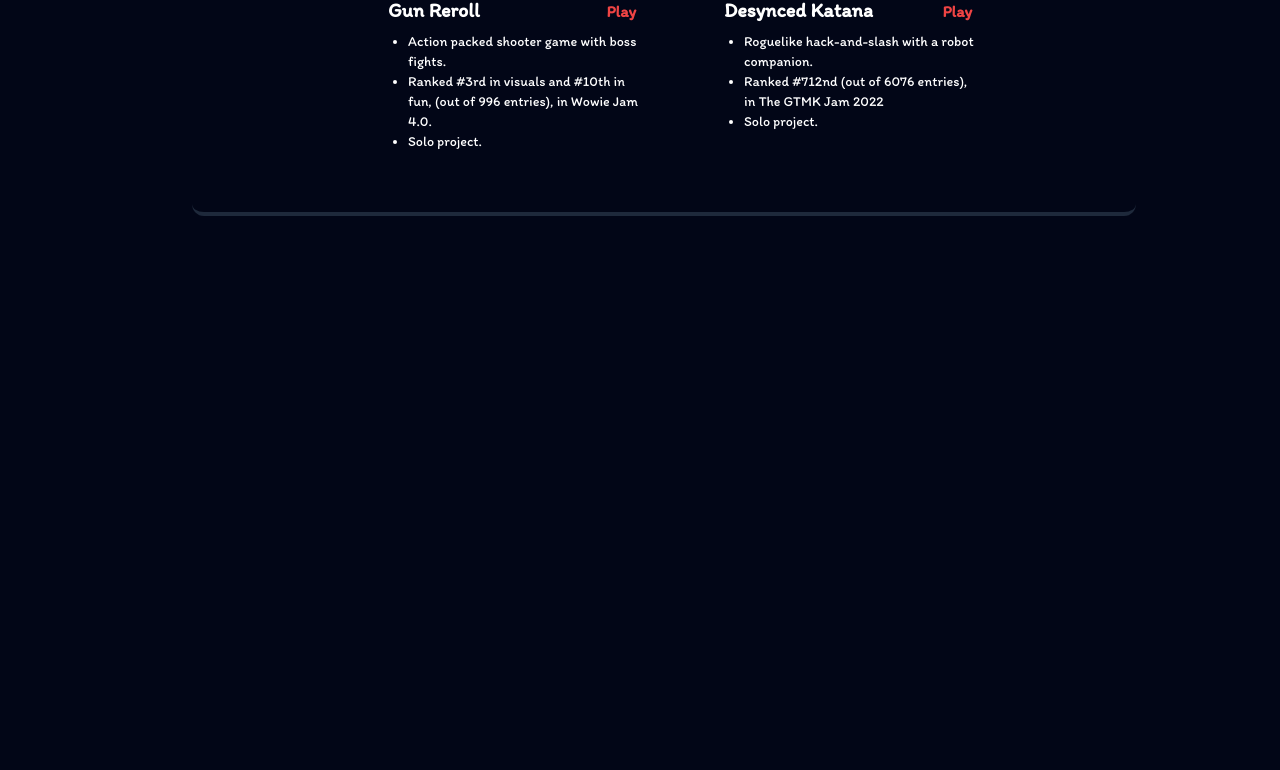
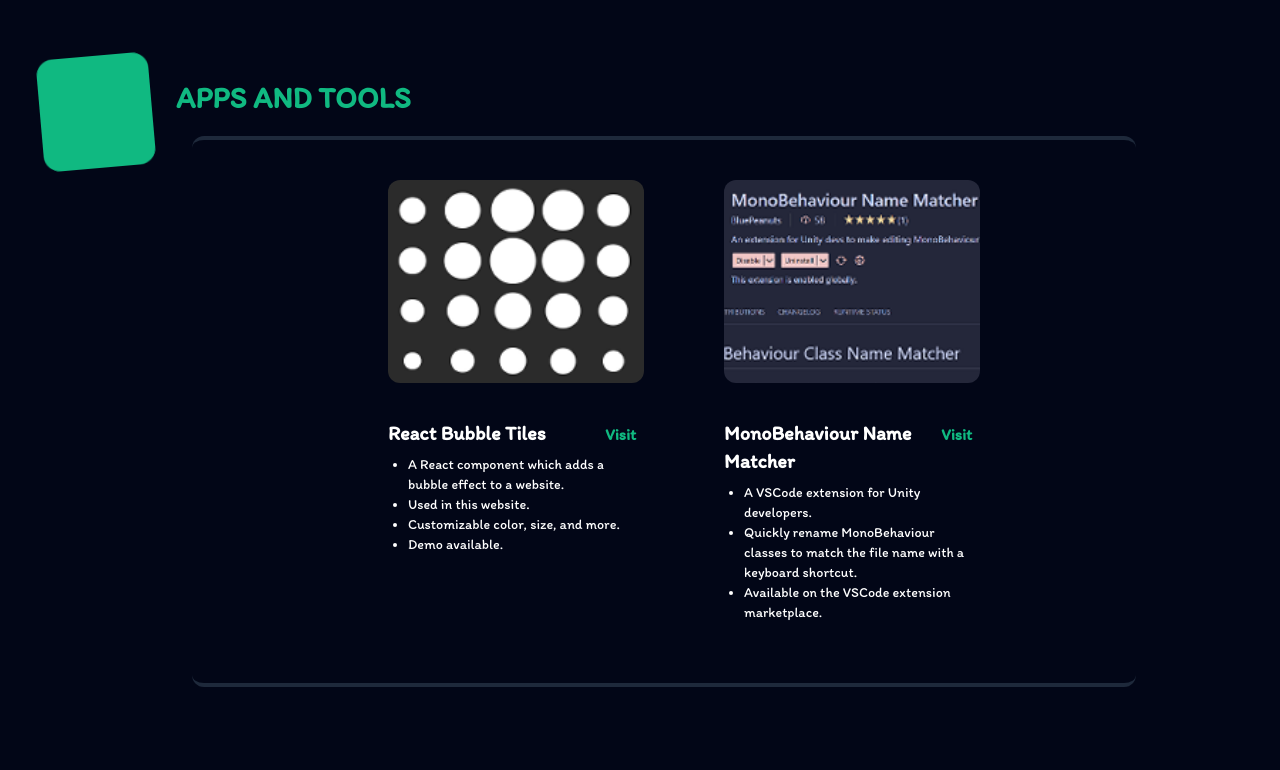
Before and after one commit to Blue-Peanuts/portfolio, a React (Vite) app: page / in a window 1280 px wide. Shown: the part 1992-2762 px from the top of the page. Built offline with nearby package versions, Linux system fonts and the light colour scheme.

Commit message:
GamesSection done

```diff
--- a/src/App.tsx
+++ b/src/App.tsx
@@ -57,19 +57,19 @@
             <div className=' text-white scale-75 sm:scale-100' ref={navRefs}>
                 <InfoCard/>
             </div>
-            <div className=' h-[70vh]'></div>
+            <div className=' h-[30vh]'></div>
             <div ref={gamesSectionRef}>
                 <GamesSection />
             </div>
-            <div className=' h-[70vh]'></div>
+            <div className=' h-[20vh]'></div>
             <div ref={appsSectionRef}>
                 <AppsSection />
             </div>
-            <div className=' h-[70vh]'></div>
+            <div className=' h-[20vh]'></div>
             <div ref={musicSectionRef}>
                 <MusicSection />
             </div>
-            <div className=' h-[70vh]'></div>
+            <div className=' h-[20vh]'></div>
             <div ref={illustrationSectionRef}>
                 <IllustrationSection />
             </div>
--- /dev/null
+++ b/src/AppsSection/AppCard.tsx
@@ -0,0 +1,42 @@
+
+import ScrollAnimation from "../ScrollAnimation/ScrollAnimation";
+
+function GameCard(props: { name: string, img: string, lines: string[], animateOrder: number, link: string}) {
+    return <div className='w-fit flex justify-center items-start'>
+        <ScrollAnimation initialClass='opacity-none' animationClass={`blur-reveal-${props.animateOrder}`} className={`
+        flex gap-8 justify-center 2xl:items-start items-center lg:pl-10 pb-5
+         max-w-[90vw] flex-col 2xl:flex-row flax-wrap
+    `}>
+            <img src={props.img} className=' max-w-[50vw] w-64 rounded-xl' />
+            <div className='w-64 ml-0 flex flex-col justify-between items-center sm:items-start'>
+                <span className=' text-white self-stretch'>
+                    <div className=' flex flex-row items-baseline justify-between'>
+
+                        <p className=' text-md sm:text-xl font-bold pb-2'>
+                            {props.name}
+                        </p>
+                        <div>
+                            <a href={props.link} target="_blank">
+                                <button className='hover:bg-emerald-500 rounded-lg pl-2 pr-2 mt-2 font-bold
+                             border-emerald-500 hover:text-slate-950 text-emerald-500
+                             sm:ml-0 hover:pl-4 hover:pr-4 transition-all'> Visit</button>
+                            </a>
+                        </div>
+                    </div>
+                    <ul className=' text-xs sm:text-sm list-disc pl-5'>
+                        {
+                            props.lines.map((line, i) => {
+                                return <li key={i}>
+                                    {line}
+                                </li>
+                            })
+                        }
+                    </ul>
+                </span>
+            </div>
+        </ScrollAnimation>
+    </div>
+}
+
+
+export default GameCard;
--- a/src/AppsSection/AppsSection.tsx
+++ b/src/AppsSection/AppsSection.tsx
@@ -1,10 +1,31 @@
 import Section from "../Section";
+import AppCard from "./AppCard";
+import BubbleTilesCard from "../assets/bubble_tiles_card.png";
+import MonobehaviourNameMatcher from "../assets/monobehaviour_name_matcher.png"
 
-function AppsSection()
-{
+function AppsSection() {
     return <Section bgColor='bg-emerald-500' textColor='text-emerald-500' borderColor='border-emerald-500' name='APPS AND TOOLS'>
-        <div className=' text-white flex items-center justify-center p-10 text-3xl'>
-        In progress...</div>
+        <div className='h-fit  gap-10 justify-center items-start pt-10 pb-10 flex flex-row flex-wrap'>
+            <AppCard
+                name='React Bubble Tiles'
+                img={BubbleTilesCard}
+                animateOrder={0}
+                lines={[
+                    'A React component which adds a bubble effect to a website.',
+                    'Used in this website.',
+                    'Customizable color, size, and more.',
+                    'Demo available.']}
+                link="https://github.com/Blue-Peanuts/react-bubble-tiles/" />
+            <AppCard
+                name='MonoBehaviour Name Matcher'
+                img={MonobehaviourNameMatcher}
+                animateOrder={1}
+                lines={[
+                    'A VSCode extension for Unity developers.',
+                    'Quickly rename MonoBehaviour classes to match the file name with a keyboard shortcut.',
+                    'Available on the VSCode extension marketplace.']}
+                link="https://github.com/Blue-Peanuts/monobehaviour-name-matcher/" />
+        </div>
     </Section>
 }
 
--- a/src/GamesSection/GamesSection.tsx
+++ b/src/GamesSection/GamesSection.tsx
@@ -12,7 +12,7 @@
                 lines={[
                     'Real-time party-based parrying game.',
                     'Ranked #528th (out of 6799 entries), in The GTMK Jam 2023',
-                    '2 people team.',
+                    'Two-person team.',
                     'Worked on design, programming, music, sound effects, particle effects.']}
                 link="https://blue-peanuts.itch.io/goldgobblers" />
             <GameCard
@@ -22,7 +22,7 @@
                 lines={[
                     'Roguelike hack-and-slash with a robot companion.',
                     'Ranked #3rd in visuals and #10th in fun, (out of 996 entries), in Wowie Jam 4.0.',
-                    '2 people team.',
+                    'Two-person team.',
                     'Worked on design, programming, music, sound effects, particle effects.']}
                 link="https://blue-peanuts.itch.io/goldgobblers" />
             <GameCard
```
Also changed, not shown: src/assets/bubble_tiles_card.png (added), src/assets/monobehaviour_name_matcher.png (added).
